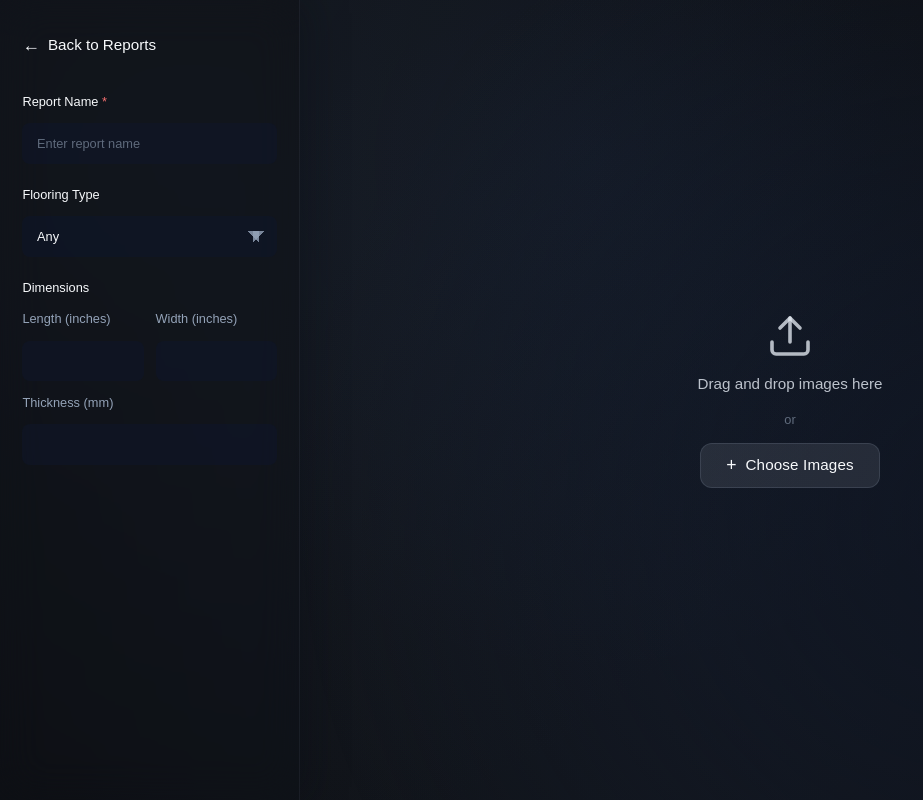
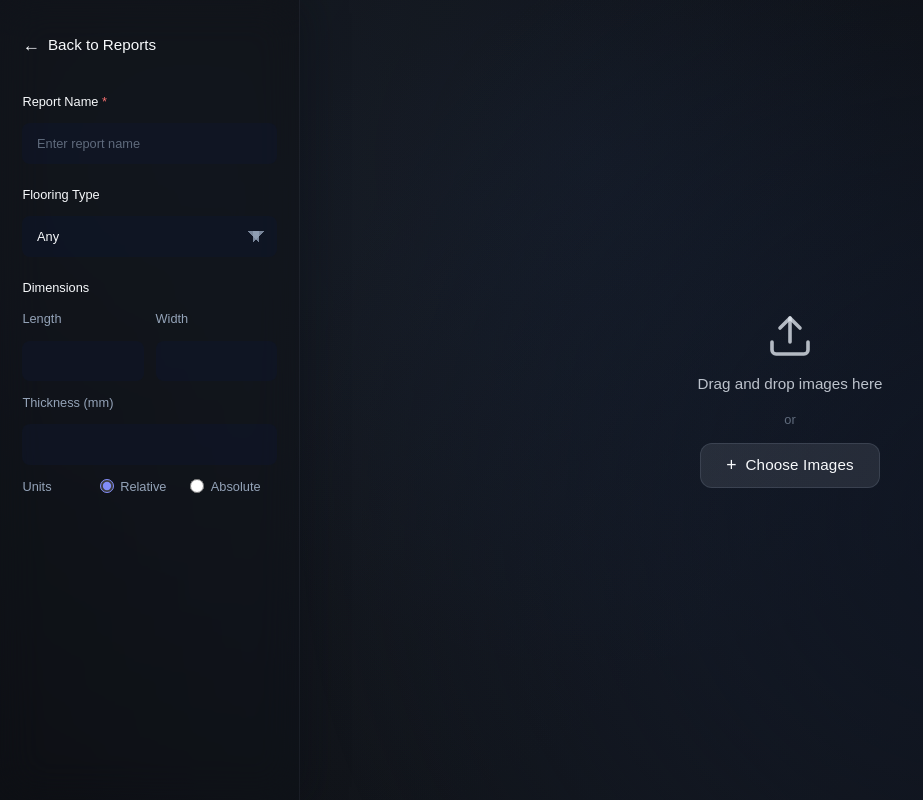
Before and after one commit to unsonnet/nativo, a Next.js app: page /dashboard/new in a window 1280 px wide. Shown: the whole page, without its empty margins (0-923 px from the left). Built offline with nearby package versions, Linux system fonts and the light colour scheme.

Commit message:
Update tooling semantics

```diff
--- a/src/app/globals.css
+++ b/src/app/globals.css
@@ -603,15 +603,53 @@ body::before {
   gap: 0.75rem;
 }
 
+.form-field--inline {
+  display: flex;
+  flex-direction: row;
+  align-items: center;
+  justify-content: space-between;
+  gap: 1.5rem;
+  border: none;
+  padding: 0;
+  margin: 0;
+  width: 100%;
+}
+
+.form-field--inline .form-field__label {
+  display: inline-flex;
+  align-items: center;
+  margin: 0;
+}
+
+.form-radio-group {
+  display: inline-flex;
+  align-items: center;
+  gap: 1.5rem;
+  margin-left: auto;
+  margin-right: 1rem;
+}
+
+.form-radio {
+  display: inline-flex;
+  align-items: center;
+  gap: 0.4rem;
+  font-size: var(--text-size-sm);
+  color: var(--text-muted);
+}
+
+.form-radio input {
+  width: 14px;
+  height: 14px;
+  accent-color: rgba(129, 140, 248, 0.7);
+}
+
 .form-field__label {
   font-size: var(--text-size-sm);
   font-weight: 500;
   color: var(--text-primary);
 }
 
-.form-field__label--secondary {
-  font-size: var(--text-size-sm);
-  font-weight: 500;
+.form-field__label.form-field__label--secondary {
   color: var(--text-muted);
 }
 
--- a/src/components/ImageToolbar.tsx
+++ b/src/components/ImageToolbar.tsx
@@ -1,36 +1,38 @@
 'use client';
 
 import type { LucideIcon } from 'lucide-react';
-import { Hand, Move3D, Scissors, Undo2, ZoomIn } from 'lucide-react';
+import { Minus, Move, RotateCcw, Undo2, ZoomIn, Plus } from 'lucide-react';
 
 const TOOL_DESCRIPTIONS: Record<string, string> = {
-  zoom: 'Click and drag to zoom • Scroll to zoom in/out',
-  pan: 'Click and drag to move the image',
-  perspective: 'Drag corners for perspective • Center for rotation',
-  erase: 'Draw around areas to mask • Multiple selections allowed',
-  none: 'Select a tool to begin editing',
+  pan: 'Click and drag to move the grid position',
+  scale: 'Click and drag to resize the grid • Scroll to fine-tune',
+  rotate: 'Drag the sphere control to rotate grid in 3D space',
+  'mask-add': 'Draw around areas to hide • Multiple selections allowed',
+  'mask-subtract': 'Draw around masked areas to reveal them',
+  none: 'Select a tool to begin aligning the grid',
 };
 
 type ToolConfig = {
-  id: 'zoom' | 'pan' | 'perspective' | 'erase';
+  id: 'pan' | 'scale' | 'rotate' | 'mask-add' | 'mask-subtract';
   icon: LucideIcon;
   label: string;
   description: string;
 };
 
-const transformTools: ToolConfig[] = [
-  { id: 'zoom', icon: ZoomIn, label: 'Zoom', description: 'Zoom in/out on the image' },
-  { id: 'pan', icon: Hand, label: 'Pan', description: 'Move the image around' },
-  { id: 'perspective', icon: Move3D, label: 'Perspective', description: 'Adjust perspective and rotation' },
+const gridTools: ToolConfig[] = [
+  { id: 'pan', icon: Move, label: 'Pan', description: 'Move the grid position in 2D' },
+  { id: 'scale', icon: ZoomIn, label: 'Scale', description: 'Resize the grid scale' },
+  { id: 'rotate', icon: RotateCcw, label: 'Rotate', description: 'Rotate grid in 3D space with sphere control' },
 ];
 
-const editingTools: ToolConfig[] = [
-  { id: 'erase', icon: Scissors, label: 'Crop', description: 'Lasso tool to mask unwanted areas' },
+const maskTools: ToolConfig[] = [
+  { id: 'mask-add', icon: Plus, label: 'Add Mask', description: 'Lasso tool to mask areas (hide parts of image)' },
+  { id: 'mask-subtract', icon: Minus, label: 'Remove Mask', description: 'Lasso tool to remove masking (show parts of image)' },
 ];
 
 type ImageToolbarProps = {
-  activeTool: 'none' | 'zoom' | 'pan' | 'perspective' | 'erase';
-  onToolChange: (tool: 'none' | 'zoom' | 'pan' | 'perspective' | 'erase') => void;
+  activeTool: 'none' | 'pan' | 'scale' | 'rotate' | 'mask-add' | 'mask-subtract';
+  onToolChange: (tool: 'none' | 'pan' | 'scale' | 'rotate' | 'mask-add' | 'mask-subtract') => void;
   onUndo: () => void;
   canUndo: boolean;
 };
@@ -39,8 +41,8 @@ export function ImageToolbar({ activeTool, onToolChange, onUndo, canUndo }: Imag
   return (
     <header className="toolbar">
       <div className="toolbar__group">
-        <span className="toolbar__group-label">Transform:</span>
-        {transformTools.map((tool) => {
+        <span className="toolbar__group-label">Grid:</span>
+        {gridTools.map((tool) => {
           const Icon = tool.icon;
           const isActive = activeTool === tool.id;
           return (
@@ -60,8 +62,8 @@ export function ImageToolbar({ activeTool, onToolChange, onUndo, canUndo }: Imag
       <span className="toolbar__divider" aria-hidden />
 
       <div className="toolbar__group">
-        <span className="toolbar__group-label">Edit:</span>
-        {editingTools.map((tool) => {
+        <span className="toolbar__group-label">Mask:</span>
+        {maskTools.map((tool) => {
           const Icon = tool.icon;
           const isActive = activeTool === tool.id;
           return (
--- a/src/components/NewReportForm.tsx
+++ b/src/components/NewReportForm.tsx
@@ -19,6 +19,7 @@ type NewReportFormState = {
   length: string;
   width: string;
   thickness: string;
+  units: 'relative' | 'absolute';
 };
 
 const FLOORING_OPTIONS: FlooringOption[] = [
@@ -37,6 +38,7 @@ const INITIAL_FORM_STATE: NewReportFormState = {
   length: '',
   width: '',
   thickness: '',
+  units: 'relative',
 };
 
 const INITIAL_TOUCHED_STATE = {
@@ -111,8 +113,8 @@ export function NewReportForm({ onSubmit }: NewReportFormProps) {
 
   return (
     <form className="report-form" onSubmit={handleSubmit}>
-      <div className="form-field">
-        <label htmlFor="report-name" className="form-field__label">
+      <section className="form-section">
+        <label htmlFor="report-name" className="form-section__title">
           Report Name <span className="form-field__required">*</span>
         </label>
         <input
@@ -139,10 +141,10 @@ export function NewReportForm({ onSubmit }: NewReportFormProps) {
             Please enter a report name.
           </p>
         )}
-      </div>
+      </section>
 
-      <div className="form-field">
-        <label htmlFor="flooring-type" className="form-field__label">
+      <section className="form-section">
+        <label htmlFor="flooring-type" className="form-section__title">
           Flooring Type
         </label>
         <select
@@ -157,11 +159,11 @@ export function NewReportForm({ onSubmit }: NewReportFormProps) {
             </option>
           ))}
         </select>
-      </div>
+      </section>
 
       {materialOptions.length > 0 && form.flooringType !== 'Any' && (
-        <div className="form-field">
-          <label htmlFor="flooring-material" className="form-field__label">
+        <section className="form-section">
+          <label htmlFor="flooring-material" className="form-section__title">
             Material
           </label>
           <select
@@ -177,7 +179,7 @@ export function NewReportForm({ onSubmit }: NewReportFormProps) {
               </option>
             ))}
           </select>
-        </div>
+        </section>
       )}
 
       <section className="form-section">
@@ -185,7 +187,7 @@ export function NewReportForm({ onSubmit }: NewReportFormProps) {
         <div className="form-grid">
           <div className="form-field">
             <label htmlFor="length" className="form-field__label form-field__label--secondary">
-              Length (inches)
+              Length{form.units === 'absolute' ? ' (inches)' : ''}
             </label>
             <input
               id="length"
@@ -198,7 +200,7 @@ export function NewReportForm({ onSubmit }: NewReportFormProps) {
           </div>
           <div className="form-field">
             <label htmlFor="width" className="form-field__label form-field__label--secondary">
-              Width (inches)
+              Width{form.units === 'absolute' ? ' (inches)' : ''}
             </label>
             <input
               id="width"
@@ -222,6 +224,50 @@ export function NewReportForm({ onSubmit }: NewReportFormProps) {
               className="form-control"
             />
           </div>
+          <div
+            className="form-field form-field--inline form-grid__full"
+            role="radiogroup"
+            aria-labelledby="units-label"
+          >
+            <span
+              id="units-label"
+              className="form-field__label form-field__label--secondary"
+            >
+              Units
+            </span>
+            <div className="form-radio-group">
+              <label className="form-radio">
+                <input
+                  type="radio"
+                  name="units"
+                  value="relative"
+                  checked={form.units === 'relative'}
+                  onChange={() =>
+                    setForm((prev) => ({
+                      ...prev,
+                      units: 'relative',
+                    }))
+                  }
+                />
+                <span>Relative</span>
+              </label>
+              <label className="form-radio">
+                <input
+                  type="radio"
+                  name="units"
+                  value="absolute"
+                  checked={form.units === 'absolute'}
+                  onChange={() =>
+                    setForm((prev) => ({
+                      ...prev,
+                      units: 'absolute',
+                    }))
+                  }
+                />
+                <span>Absolute</span>
+              </label>
+            </div>
+          </div>
         </div>
       </section>
 
```
